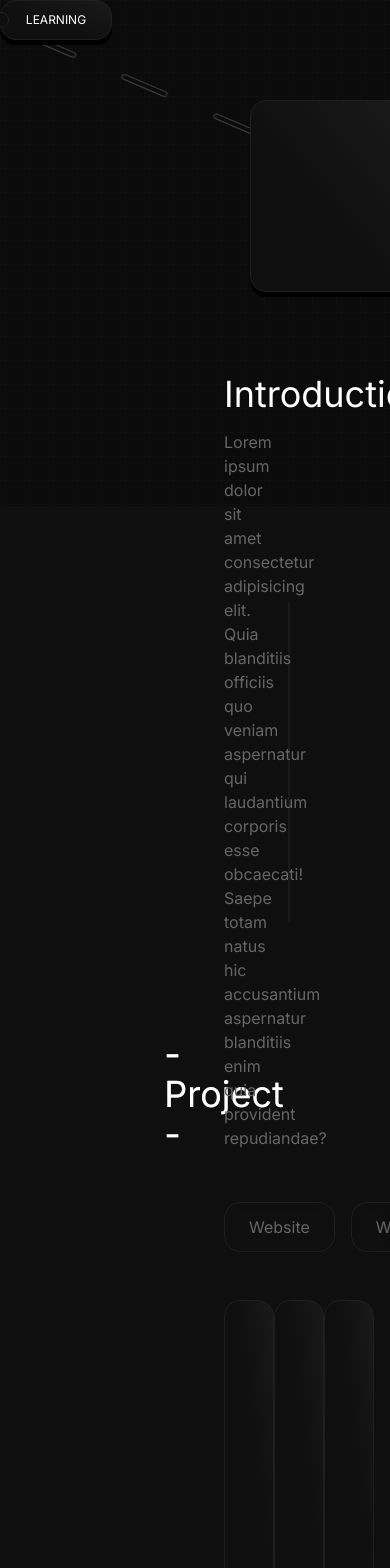
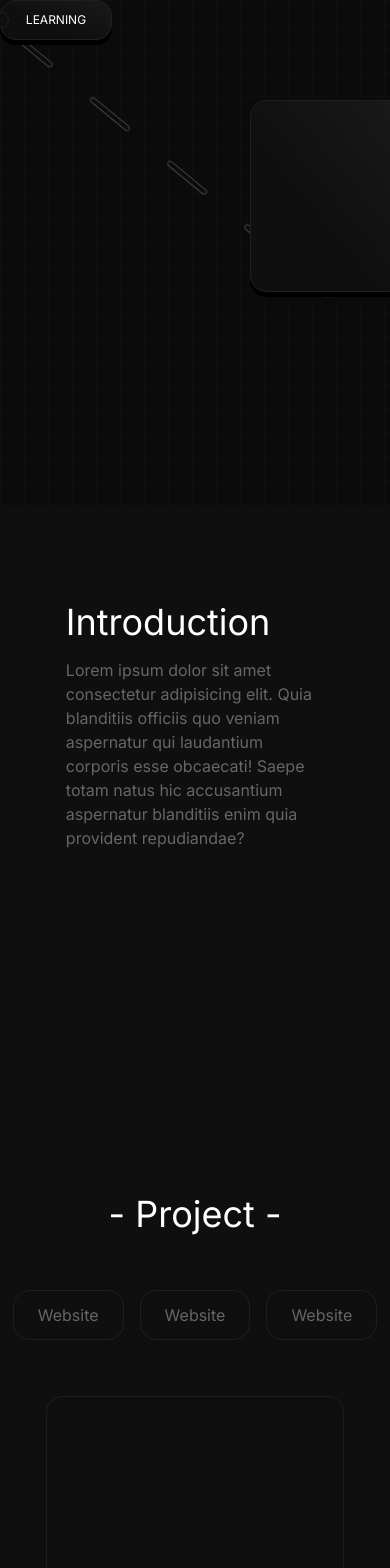
Before and after one commit to guzamak/guzamak.com, a Next.js app: page / in a window 390 px wide. Shown: the top 1568 px of the page. Built offline with nearby package versions, Linux system fonts and the light colour scheme.

Commit message:
make reponsive for problem and activity

```diff
--- a/app/page.tsx
+++ b/app/page.tsx
@@ -7,7 +7,7 @@ import Banner from "@/components/Main/Contents/Banner";
 import Skill from "@/components/Main/Contents/Skill";
 export default function Home() {
   return (
-    <main className="bg-grey-06 overflow-x-hidden">
+    <main className="bg-grey-06 overflow-x-hidden flex flex-col gap-24">
       <Hero />
       <Introduction />
        <ProjectList />
--- a/components/Main/Contents/Introduction.tsx
+++ b/components/Main/Contents/Introduction.tsx
@@ -1,15 +1,34 @@
 export default function Introduction() {
   return (
-    <div className=" flex relative mt-24 mx-56 h-80">
-      <div className="w-full h-full ">
-        <div className="border-r-2 w-1/2 h-full border-grey-10 flex flex-col justify-center gap-y-4 pr-16">
+    <div className="container max-w-screen-2xl mx-auto px-4 flex flex-col items-center gap-y-12">
+      <div className="grid md:grid-cols-1 lg:grid-cols-2  w-10/12 place-items-center gap-14">
+        <div className="lg:border-r-2 border-grey-10 flex flex-col gap-y-4 px-5 h-full">
           <h1 className="text-white text-4xl ">Introduction</h1>
-          <p className="text-grey-40">Lorem ipsum dolor sit amet consectetur adipisicing elit. Quia blanditiis officiis quo veniam aspernatur qui laudantium corporis esse obcaecati! Saepe totam natus hic accusantium aspernatur blanditiis enim quia provident repudiandae?</p>
+          <p className="text-grey-40">
+            Lorem ipsum dolor sit amet consectetur adipisicing elit. Quia
+            blanditiis officiis quo veniam aspernatur qui laudantium corporis
+            esse obcaecati! Saepe totam natus hic accusantium aspernatur
+            blanditiis enim quia provident repudiandae?
+          </p>
         </div>
-        <div>
-          {/* <img src="" alt="" /> */}
+        <div className=" h-48 ">
+          <img src="" alt="" />
         </div>
       </div>
     </div>
   );
 }
+
+// <div className="flex relative mt-24 mx-4 md:mx-56 h-auto md:h-80">
+//   <div className="w-full h-full flex flex-col md:flex-row">
+//     <div className="border-r-2 w-full md:w-1/2 min-w-44 h-48 border-grey-10 flex flex-col justify-center gap-y-4 pr-4 md:pr-16">
+//       <h1 className="text-transparent text-4xl bg-gradient-to-br from-white to-grey-10 bg-clip-text ">Introduction</h1>
+//       <p className="text-grey-40">
+//         Lorem ipsum dolor sit amet consectetur adipisicing elit. Quia blanditiis officiis quo veniam aspernatur qui laudantium corporis esse obcaecati! Saepe totam natus hic accusantium aspernatur blanditiis enim quia provident repudiandae?
+//       </p>
+//     </div>
+//     <div className=" md:block  h-48">
+//       <img src="" alt="" />
+//     </div>
+//   </div>
+// </div>
--- a/components/Main/Contents/Projects/Filterbox.tsx
+++ b/components/Main/Contents/Projects/Filterbox.tsx
@@ -1,6 +1,6 @@
 export default function Filterbox() {
   return (
-    <div  className="flex justify-center items-center py-3 px-6  border-[1px] backdrop-blur-sm  border-grey-12  rounded-2xl text-grey-40 ">
+    <div  className="flex justify-center items-center py-3 px-6  border-[1px]  border-grey-12  rounded-2xl text-grey-40 ">
       Website
     </div>
   )
--- a/components/Main/Contents/Projects/Project.tsx
+++ b/components/Main/Contents/Projects/Project.tsx
@@ -3,11 +3,14 @@ interface ProjectProp{
 }
 export default function Project() {
   return (
-    <div className="flex  flex-col  shadow-[0px_3px_0_black] items-center py-10 px-6 bg-gradient-to-bl from-grey-10 via-grey-06 via-40% to-grey-06 border-[1px] backdrop-blur-sm  border-grey-12  rounded-2xl text-absolute-white h-96 w-96 bg-opacity-50">
-    {/* <div className="w-[90%] h-[50%] border-[1px] bg-grey-06 backdrop-blur-sm  border-grey-12  rounded-2xl text-absolute-white ">
+    <div className="flex flex-col hover:shadow-[0px_3px_0_black] duration-500 items-center  border-[1px]  border-grey-12  rounded-2xl w-full min-w-64 max-w-96 h-96 ">
+    {/* <div className="w-[90%] h-[50%] bg-black backdrop-blur-sm  border-grey-12  rounded-2xl text-absolute-white ">
+      <img src="" alt="" />
     </div>
     <div>
-      <h1>Mouth ctrl</h1>
+      <h1 className="text-white text-xl">Mouth ctrl</h1>
+      <p>Lorem ipsum dolor, sit amet consectetur adipisicing elit. Nostrum recusandae consequuntur possimus, ex ratione nam quis quas. In ipsam minima, exercitationem maiores iusto neque quis odit error consequatur, eius explicabo!</p>
+      <div></div>
     </div> */}
     </div>
   )
--- a/components/Main/Contents/Projects/ProjectData.tsx
+++ /dev/null
@@ -1,3 +0,0 @@
-export const projectData = {
-
-}
--- a/components/Main/Contents/Projects/ProjectList.tsx
+++ b/components/Main/Contents/Projects/ProjectList.tsx
@@ -1,19 +1,30 @@
-import Filterbox from "./Filterbox"
-import Project from "./Project"
+import { useState } from "react";
+import Filterbox from "./Filterbox";
+import Project from "./Project";
 export default function ProjectList() {
+  const [ProjectData, setProjectFData] = useState([
+    {imagePath: "", title: "", description:"",type: ["",""]},
+    {imagePath: "", title: "", description:"",type: ["",""]},
+    {imagePath: "", title: "", description:"",type: ["",""]},
+    {imagePath: "", title: "", description:"",type: ["",""]},
+    {imagePath: "", title: "", description:"",type: ["",""]},
+    {imagePath: "", title: "", description:"",type: ["",""]},
+  ])
   return (
-    <div className="flex flex-col items-center gap-y-12  mt-28 mx-56">
-        <h1 className="text-white text-4xl bg-gradient-to-br from-white to-grey-10 bg-clip-text">- Project -</h1>
-        <div className="flex  gap-4 w-full">
-          <Filterbox />
-          <Filterbox />
-          <Filterbox />
-        </div>
-        <div className="flex w-full justify-between px-20">
-          <Project />
-          <Project />
-          <Project />
-        </div>
+    <div className="container max-w-screen-2xl mx-auto px-4 flex flex-col items-center gap-y-14">
+      <h1 className="text-white text-4xl">
+        - Project -
+      </h1>
+      <div className="flex gap-4 w-10/12 justify-center md:justify-start lg:justify-start">
+                  <Filterbox />
+                  <Filterbox />
+                  <Filterbox />
+                </div>
+      <div className="grid grid-cols-1 md:grid-cols-2 lg:grid-cols-3 w-10/12 place-items-center gap-10 ">
+        {ProjectData.map((p,i) => (
+          <Project key={i}/>
+        ))}
+      </div>
     </div>
-  )
+  );
 }
--- a/components/Main/Contents/Skill.tsx
+++ b/components/Main/Contents/Skill.tsx
@@ -1,47 +1,68 @@
 import { useEffect, useRef, useState } from "react";
 
 export default function Skill() {
-  const [skills, setSkills] = useState([1, 1, 1, 1, 11, 11, 1, 1, 1,1,1,1,1,]);
-  const [skilldeg, setSkillsdeg] = useState(0)
-
+  const [skills, setSkills] = useState([
+    "html",
+    "css",
+    "tailwind",
+    "react",
+    "next",
+    "node",
+    "python",
+  ]);
+  const [skilldeg, setSkillsdeg] = useState(0);
 
   useEffect(() => {
     const interval = setInterval(() => {
-      setSkillsdeg(prevskilldeg => {
+      setSkillsdeg((prevskilldeg) => {
         if (prevskilldeg >= 360) {
           clearInterval(interval);
           return prevskilldeg;
         }
-        return prevskilldeg + 10;
+        return prevskilldeg + 1;
       });
-    }, 75);
+    }, 2);
 
     return () => clearInterval(interval);
   }, [skilldeg]);
 
-
   return (
-    <div className="w-screen h-screen bg-white relative flex justify-center items-center">
-      <div className="w-32 h-32 absolute  flex justify-center items-center animate-loop-rotate">
-        <p className="animate-hold-rotate">skill</p>
+    <div className="w-screen h-screen relative flex flex-col  gap-16 justify-center items-center">
+      {[...Array(3)].map((_, i)=>(
+        <div key={i} className="w-full">
+            <h1 className="text-white text-9xl">Thank YOu</h1>
+        </div>
+      ))}
+      <div className="absolute bg-blue-100 w-[500px] h-[500px] flex justify-center items-center">
+        <div></div>
+        <div className="w-32 h-32 flex justify-center items-center animate-loop-rotate">
+          <p className="animate-hold-rotate text-4xl text-white">- Skill -</p>
           {skills.map((skill, index) => (
             <div
               className="absolute top-1/2 left-1/2 "
               style={{
-              opacity: `${(100 * skilldeg/180) /100}`,
+                opacity: `${(100 * skilldeg) / 180 / 100}`,
                 transform: `translate(-50%, -50%) translateX(${
-                200 * Math.cos(((index * skilldeg) / skills.length) * (Math.PI / 180) )
+                  200 *
+                  Math.cos(
+                    ((index * skilldeg) / skills.length) * (Math.PI / 180)
+                  )
                 }px) translateY(${
-                200 * Math.sin(((index * skilldeg) / skills.length) * (Math.PI / 180) )
+                  200 *
+                  Math.sin(
+                    ((index * skilldeg) / skills.length) * (Math.PI / 180)
+                  )
                 }px)`,
-
               }}
               key={index}
             >
-            <div className="w-10 h-10 bg-black animate-hold-rotate text-white">html</div>
+              <div className="w-10 h-10 bg-black animate-hold-rotate text-white">
+                {skill}
+              </div>
             </div>
           ))}
         </div>
       </div>
+    </div>
   );
 }
--- a/components/Main/Contents/activitys/Activity.tsx
+++ b/components/Main/Contents/activitys/Activity.tsx
@@ -1,14 +1,14 @@
 export default function Activity() {
   return (
-    <div className="flex  flex-col justify-center py-10 px-6 border-[1px] border-grey-12  rounded-2xl text-absolute-white h-36 w-1/2 relative">
-    {/* <div className="w-[90%] h-[50%] border-[1px] bg-grey-06 backdrop-blur-sm  border-grey-12  rounded-2xl text-absolute-white ">
-    </div>
-    <div>
-      <h1>Mouth ctrl</h1>
-    </div> */}
+    <div className="flex   items-center py-10 px-6 rounded-2xl border-x-[1px] border-grey-12 h-36 w-full min-w-64  relative">
     <div className="w-12 h-12 rounded-full bg-grey-06  border-2 border-grey-12  shadow-[0px_3px_0_black]  ">
 
     </div>
+
+<div className="flex flex-col justify-center w-11/12 overflow-hidden py-2 gap-2 px-4">
+<h1 className="text-grey-40 text-xl">IT camp 19</h1>
+<p className=" truncate  text-grey-25 text-sm">Lorem ipsum dolor sit amet consectetur, adipisicing elit. Saepe dicta repellendus accusamus earum facere et fuga aspernatur aliquam, voluptates repudiandae! Magnam repudiandae minus deleniti nostrum architecto, ullam veniam doloribus debitis.</p>
+</div>
     </div>
   )
 }
--- a/components/Main/Contents/activitys/ActivityList.tsx
+++ b/components/Main/Contents/activitys/ActivityList.tsx
@@ -5,9 +5,12 @@ export default function ActivityList() {
 
   },[])
   return (
-    <div className=" flex flex-col items-center gap-y-16 mt-28 mx-56 min-h-screen">
-        <h1 className="text-white text-4xl bg-gradient-to-br from-white to-grey-10 bg-clip-text">- Activity -</h1>
-        <div className="flex w-full gap-10 justify-center px-20">
+    <div className="container max-w-screen-2xl mx-auto px-4 flex flex-col items-center gap-y-14">
+        <h1 className="text-white text-4xl ">- Activity -</h1>
+        <div className="grid md:grid-cols-1 lg:grid-cols-2 w-10/12 place-items-center gap-10">
+            <Activity />
+            <Activity />
+            <Activity />
             <Activity />
             <Activity />
         </div>
--- a/components/Main/Hero/DragableBox.tsx
+++ b/components/Main/Hero/DragableBox.tsx
@@ -59,6 +59,7 @@ const DraggableBox = forwardRef<HTMLDivElement, Props>(
 
     const onTouchMove = (e: TouchEvent) => {
       if (dragging) {
+        e.preventDefault();
         const touch = e.touches[0];
         const deltaX = touch.pageX - mousePos.x;
         const deltaY = touch.pageY - mousePos.y;
@@ -76,7 +77,7 @@ const DraggableBox = forwardRef<HTMLDivElement, Props>(
       window.addEventListener("mousemove", onMouseMove);
       window.addEventListener("mouseup", onMouseUp);
       window.addEventListener("touchend", onMouseUp);
-      window.addEventListener("touchmove", onTouchMove);
+      window.addEventListener("touchmove", onTouchMove,{passive:false});
 
       return () => {
         window.removeEventListener("mousemove", onMouseMove);
--- a/components/Main/Hero/Hero.tsx
+++ b/components/Main/Hero/Hero.tsx
@@ -12,6 +12,7 @@ export default function Hero() {
   const cretiveBoxRef = useRef<HTMLDivElement>(null);
   const passionBoxRef = useRef<HTMLDivElement>(null);
   const learningBoxRef = useRef<HTMLDivElement>(null);
+  const HeroRef = useRef<HTMLDivElement>(null);
   const [infoBoxCenterPos, setInfoCenterPos] = useState<Position>({
     x: 0,
     y: 0,
@@ -35,33 +36,59 @@ export default function Hero() {
   const [numsbox, setNumsBox] = useState<number>();
   const boxWidth = useRef(50);
 
-  useEffect(() => {
+  const getPostition = () => {
     const infoBox = personalInfoBoxRef.current?.getBoundingClientRect();
     const passionBox = passionBoxRef.current?.getBoundingClientRect();
     const cretiveBox = cretiveBoxRef.current?.getBoundingClientRect();
     const learningBox = learningBoxRef.current?.getBoundingClientRect();
+    // use for refer to start position of hero when scroll and getPostition run (abosolute of diff of y of screen and y of hero)
+    const HeroBox = HeroRef.current?.getBoundingClientRect();
 
-    if (infoBox && passionBox && cretiveBox && learningBox) {
-      const infoCenterPos = {
-        x: infoBox.right,
-        y: infoBox.top + (infoBox.bottom - infoBox.top) / 2,
-      };
+    if (infoBox && passionBox && cretiveBox && learningBox && HeroBox) {
+      let infoCenterPos ;
+      if (window.innerWidth < 700) {
+         infoCenterPos = {
+          x: infoBox.left + (infoBox.right - infoBox.left) / 2,
+          y: Math.abs(HeroBox.top) + infoBox.bottom ,
+        };
+      }else{
+         infoCenterPos = {
+          x: infoBox.right,
+          y: Math.abs(HeroBox.top) + infoBox.top + (infoBox.bottom - infoBox.top) / 2,
+        };
+      }
       const passionCenterPos = {
         x: passionBox.left,
-        y: passionBox.top + (passionBox.bottom - passionBox.top) / 2,
+        y: Math.abs(HeroBox.top) + passionBox.top + (passionBox.bottom - passionBox.top) / 2,
       };
       const cretiveCenterPos = {
         x: cretiveBox.left,
-        y: cretiveBox.top + (cretiveBox.bottom - cretiveBox.top) / 2,
+        y: Math.abs(HeroBox.top) + cretiveBox.top + (cretiveBox.bottom - cretiveBox.top) / 2,
       };
       const learningCenterPos = {
         x: learningBox.left,
-        y: learningBox.top + (learningBox.bottom - learningBox.top) / 2,
+        y: Math.abs(HeroBox.top) +learningBox.top + (learningBox.bottom - learningBox.top) / 2,
       };
       setInfoCenterPos(infoCenterPos);
       setPassionBoxCenterPos(passionCenterPos);
       setCretiveBoxCenterPos(cretiveCenterPos);
       setLearningBoxCenterPos(learningCenterPos);
+    }
+  }
+
+  const init = () => {
+    getPostition()
+  }
+
+  useEffect(()=>{
+    init()
+  },[])
+
+  useEffect(() => {
+    getPostition()
+    window.addEventListener("resize", init)
+    return ()=> {
+      window.removeEventListener("resize", init)
     }
   }, [passionPos, cretivePos, learningPos]);
 
@@ -91,7 +118,7 @@ export default function Hero() {
   }, []);
 
   return (
-    <div className="w-screen h-[60vh] relative overflow-hidden bg-black bg-opacity-25 ">
+    <div className="w-screen h-[60vh] relative overflow-hidden bg-black bg-opacity-25 " ref={HeroRef}>
       <div className="absolute inset-0 h-full w-full bg-[linear-gradient(to_right,#40404012_1px,transparent_1px),linear-gradient(to_bottom,#40404012_1px,transparent_1px)] bg-[size:24px_24px]"></div>
       {[passionBoxCenterPos, learningBoxCenterPos, cretiveBoxCenterPos].map(
         (pos, i) => (
```
Lines whose indentation alone changed are shown as unchanged.
